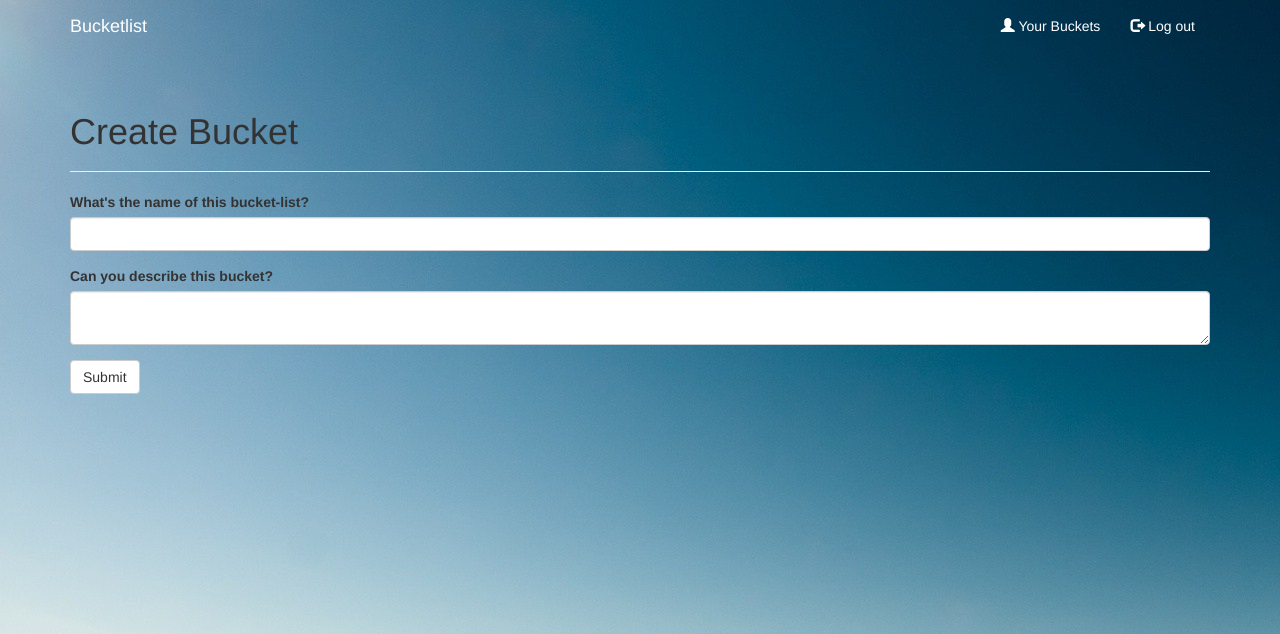
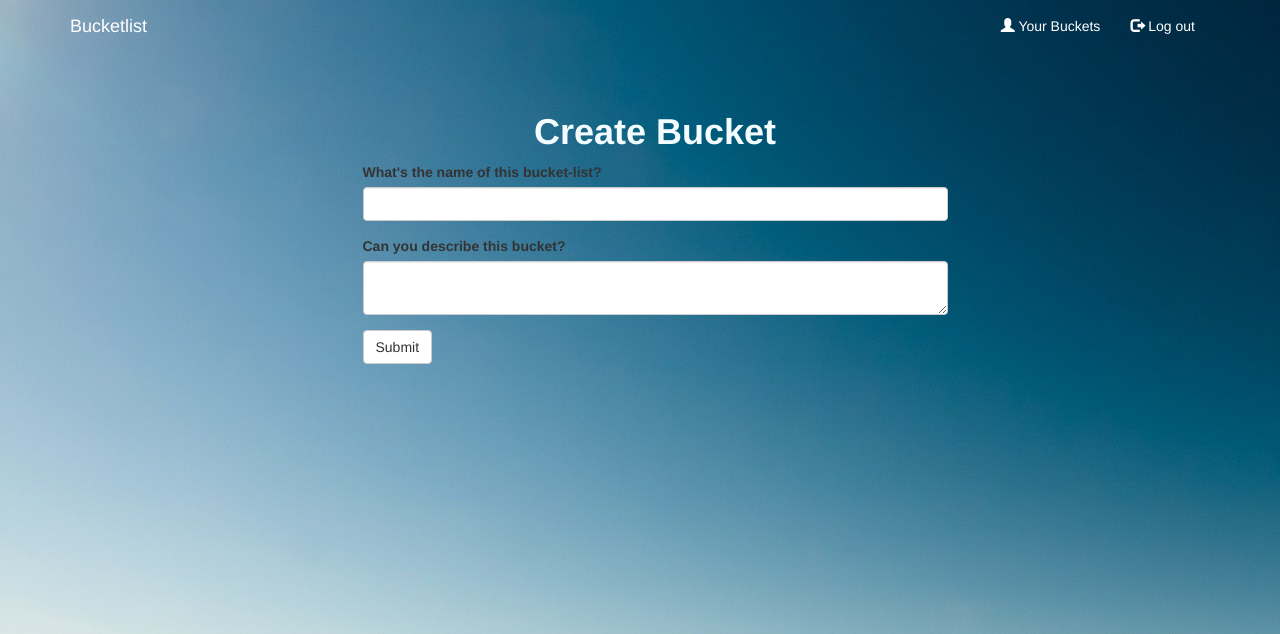
Before and after one commit to arnawldo/bucketlist, a Flask app: page /create_bucket in a window 1280 px wide. Shown: the top 634 px of the page. Run offline with Flask 2, Linux system fonts and the light colour scheme; the visitor is signed in with stand-in values (Sample User, id 1); some libraries are stand-ins or nearby versions.

Commit message:
resized create bucket form

```diff
--- a/app/templates/create_bucket.html
+++ b/app/templates/create_bucket.html
@@ -4,14 +4,45 @@
 
 {% block title %}Bucketlist - Create Bucket{% endblock %}
 
+{% block head %}
+{{ super() }}
+
+<style>
+
+body {
+    background-color: rgba(28, 184, 230, 0.68);
+}
+
+.form-box {
+    width: 50%;
+    margin: auto;
+    padding-top:20px;
+}
+
+.form-box h1 {
+    text-align: center;
+    font-weight: bold;
+    color: #f3fdff;
+}
+
+.form-box h1 span {
+    font-weight: lighter;
+}
+
+</style>
+
+{% endblock %}
+
 {% block page_content %}
 
-<div class="page-header">
+<div class="container">
+    <div class="row">
+        <div class="form-box">
     <h1>Create Bucket</h1>
-</div>
 
-<div>
     {{ wtf.quick_form(form) }}
+            <br>
+
 </div>
 
 {% endblock %}
```
